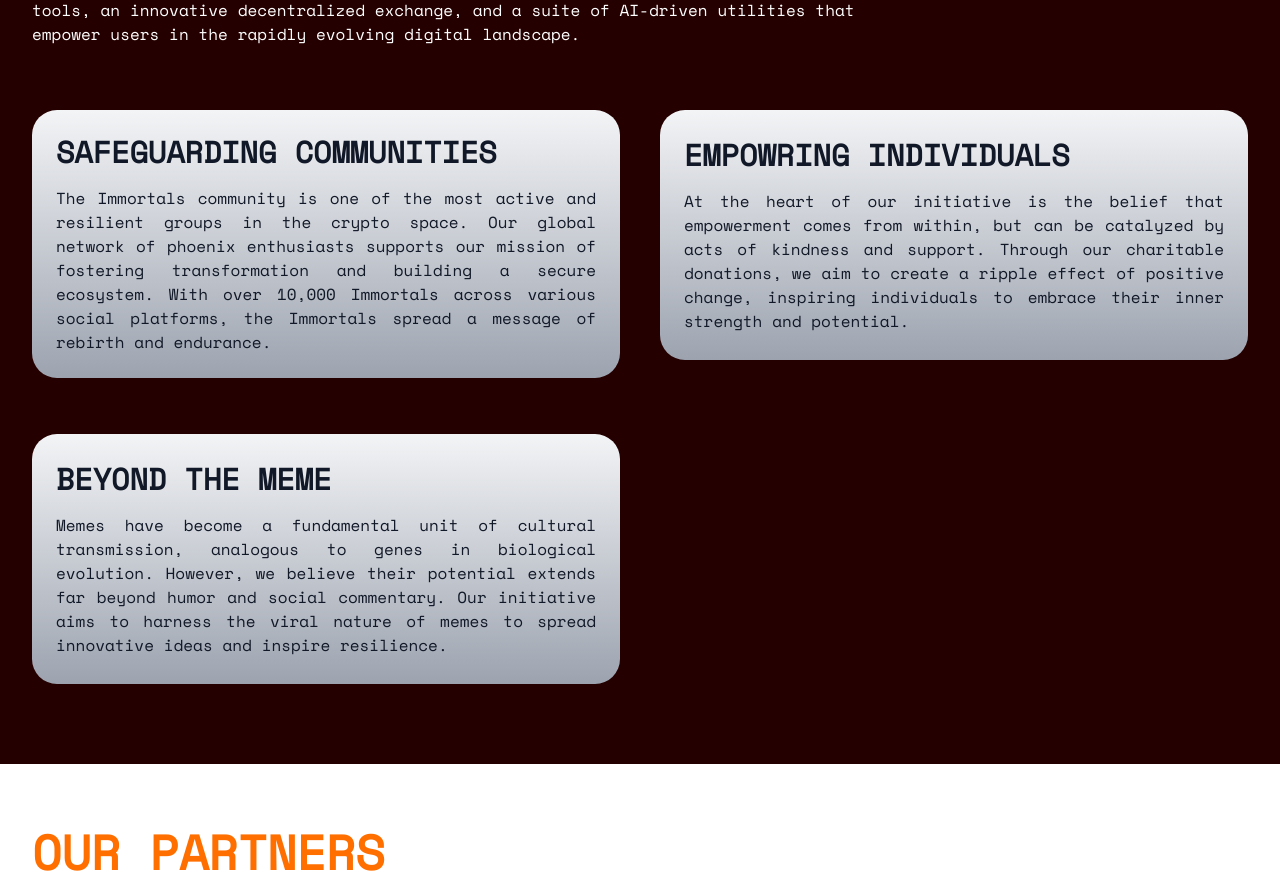
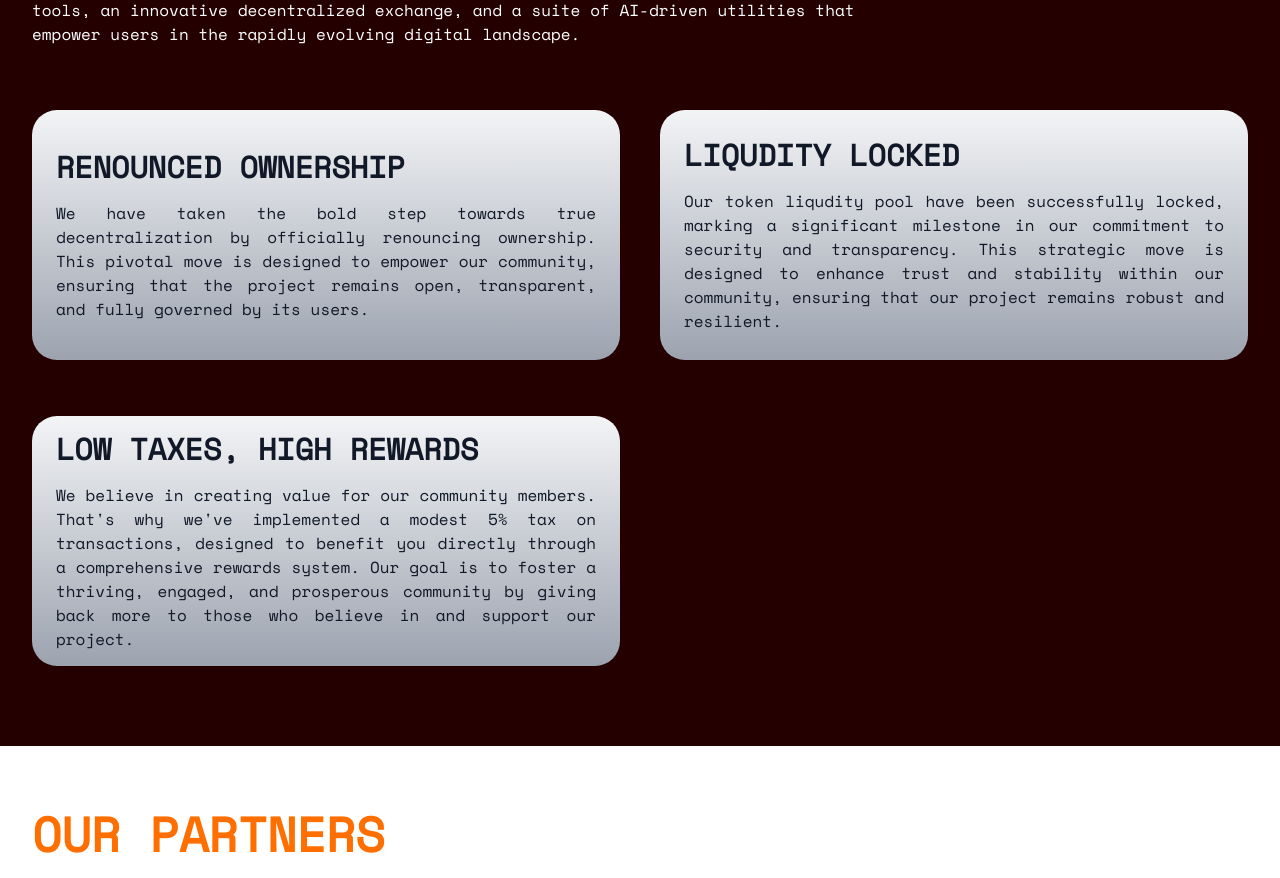
Before and after one commit to gamertechsdefi/phoenix-token, a Next.js app: page / in a window 1280 px wide. Shown: the part 980-1858 px from the top of the page. Built offline with nearby package versions, Linux system fonts and the light colour scheme; a web font is replaced by a local one.

Commit message:
not yet?

```diff
--- a/src/app/components/AboutSection.js
+++ b/src/app/components/AboutSection.js
@@ -87,15 +87,13 @@ export default function AbourtSection() {
               animate="visible"
               className="font-bold text-3xl pb-4"
             >
-              SAFEGUARDING COMMUNITIES
+              RENOUNCED OWNERSHIP
             </motion.h2>
             <p className="text-justify">
-              The Immortals community is one of the most active and resilient
-              groups in the crypto space. Our global network of phoenix
-              enthusiasts supports our mission of fostering transformation and
-              building a secure ecosystem. With over 10,000 Immortals across
-              various social platforms, the Immortals spread a message of
-              rebirth and endurance.
+              We have taken the bold step towards true decentralization by
+              officially renouncing ownership. This pivotal move is designed to
+              empower our community, ensuring that the project remains open,
+              transparent, and fully governed by its users.
             </p>
           </div>
 
@@ -106,14 +104,14 @@ export default function AbourtSection() {
               animate="visible"
               className="font-bold text-3xl pb-4"
             >
-              EMPOWRING INDIVIDUALS
+              LIQUDITY LOCKED
             </motion.h2>
             <p className="text-justify">
-            At the heart of our initiative is the belief that empowerment
-              comes from within, but can be catalyzed by acts of kindness and
-              support. Through our charitable donations, we aim to create a
-              ripple effect of positive change, inspiring individuals to embrace
-              their inner strength and potential.
+              Our token liqudity pool have been successfully locked, marking a
+              significant milestone in our commitment to security and
+              transparency. This strategic move is designed to enhance trust and
+              stability within our community, ensuring that our project remains
+              robust and resilient.
             </p>
           </div>
 
@@ -124,14 +122,15 @@ export default function AbourtSection() {
               animate="visible"
               className="font-bold text-3xl pb-4"
             >
-              BEYOND THE MEME
+              LOW TAXES, HIGH REWARDS
             </motion.h2>
             <p className="text-justify">
-            Memes have become a fundamental unit of cultural transmission,
-            analogous to genes in biological evolution. However, we believe
-            their potential extends far beyond humor and social commentary. Our
-            initiative aims to harness the viral nature of memes to spread
-            innovative ideas and inspire resilience.
+              We believe in creating value for our community
+              members. That's why we've implemented a modest 5% tax on
+              transactions, designed to benefit you directly through a
+              comprehensive rewards system. Our goal is to foster a thriving,
+              engaged, and prosperous community by giving back more to those who
+              believe in and support our project.
             </p>
           </div>
         </motion.div>
```
